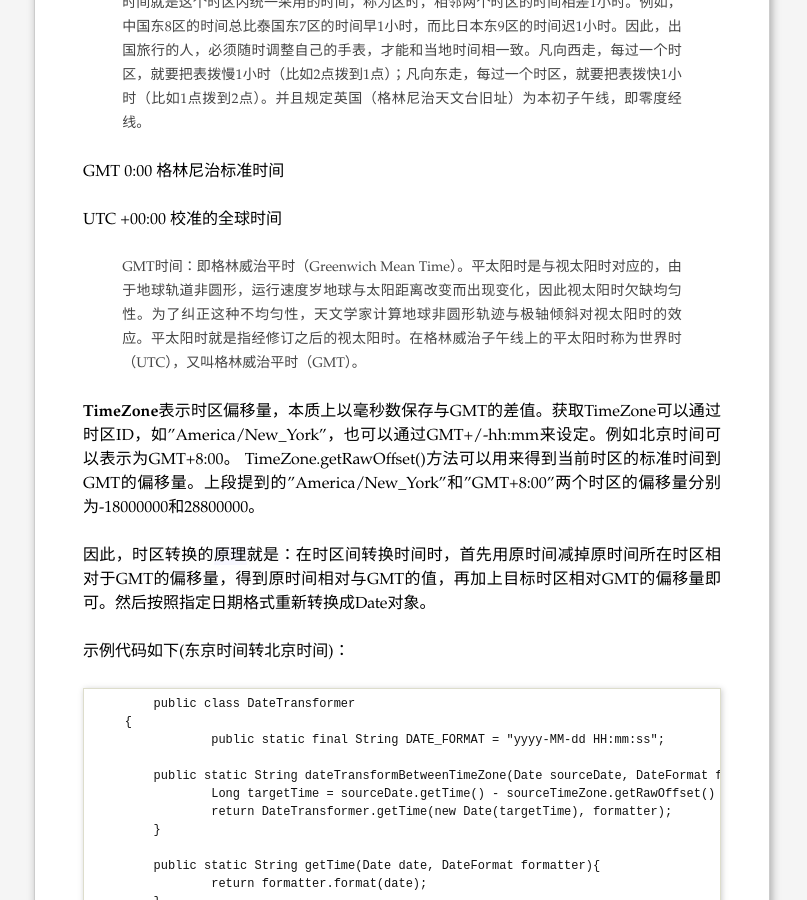
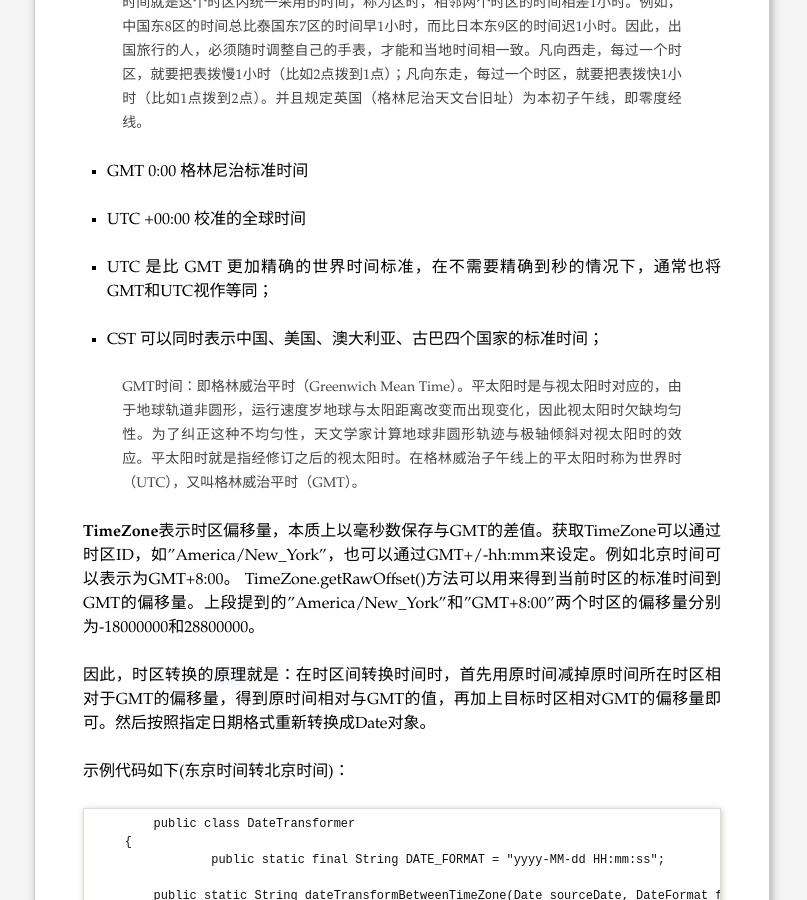
Before and after one commit to yuzujin/yuzujin.github.com, a Jekyll site: the page built from _posts/2016-11-25-java.md, in a window 1280 px wide and 900 px high, scrolled down 1121 px. Shown: the whole window, without its empty margins (238-1045 px from the left). Built offline with Jekyll 4.4.1, drawn with Linux system fonts in a browser that asks for light colours.

Commit message:
update post 2016-11-25-java

```diff
--- a/_posts/2016-11-25-java.md
+++ b/_posts/2016-11-25-java.md
@@ -48,9 +48,13 @@ Date date = format.parse(strDate);
 
 > 为了克服时间上的混乱，1884年在华盛顿召开的一次国际经度会议（又称国际子午线会议[1]）上，规定将全球划分为24个时区（东、西各12个时区）。规定英国（格林尼治天文台旧址）为中时区（零时区）、东1-12区，西1-12区。每个时区横跨经度15度，时间正好是1小时。最后的东、西第12区各跨经度7.5度，以东、西经180度为界。每个时区的中央经线上的时间就是这个时区内统一采用的时间，称为区时，相邻两个时区的时间相差1小时。例如，中国东8区的时间总比泰国东7区的时间早1小时，而比日本东9区的时间迟1小时。因此，出国旅行的人，必须随时调整自己的手表，才能和当地时间相一致。凡向西走，每过一个时区，就要把表拨慢1小时（比如2点拨到1点）；凡向东走，每过一个时区，就要把表拨快1小时（比如1点拨到2点）。并且规定英国（格林尼治天文台旧址）为本初子午线，即零度经线。
 
-GMT 0:00 格林尼治标准时间
+- GMT 0:00 格林尼治标准时间
 
-UTC +00:00 校准的全球时间
+- UTC +00:00 校准的全球时间
+
+- UTC 是比 GMT 更加精确的世界时间标准，在不需要精确到秒的情况下，通常也将GMT和UTC视作等同；
+
+- CST 可以同时表示中国、美国、澳大利亚、古巴四个国家的标准时间；
 
 > GMT时间：即格林威治平时（Greenwich Mean Time）。平太阳时是与视太阳时对应的，由于地球轨道非圆形，运行速度岁地球与太阳距离改变而出现变化，因此视太阳时欠缺均匀性。为了纠正这种不均匀性，天文学家计算地球非圆形轨迹与极轴倾斜对视太阳时的效应。平太阳时就是指经修订之后的视太阳时。在格林威治子午线上的平太阳时称为世界时（UTC），又叫格林威治平时（GMT）。
 
```
